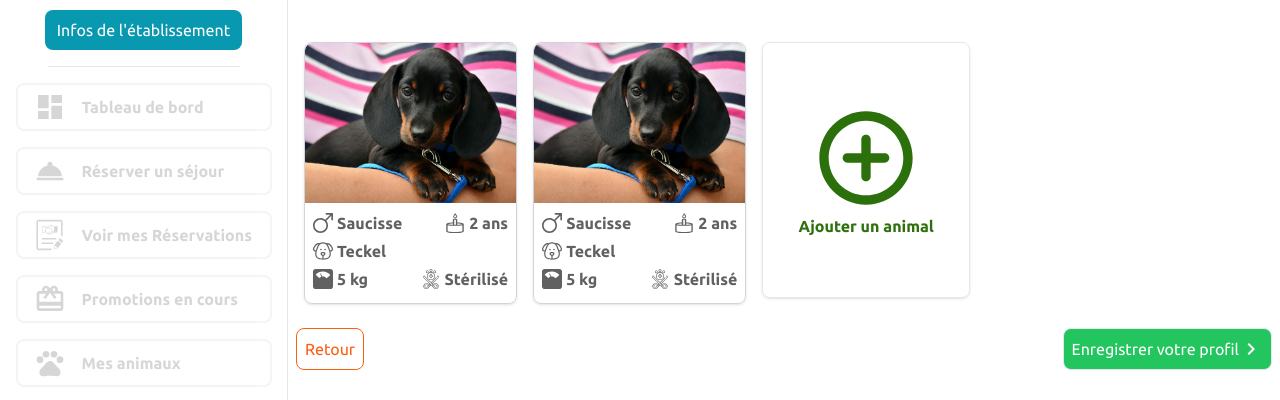
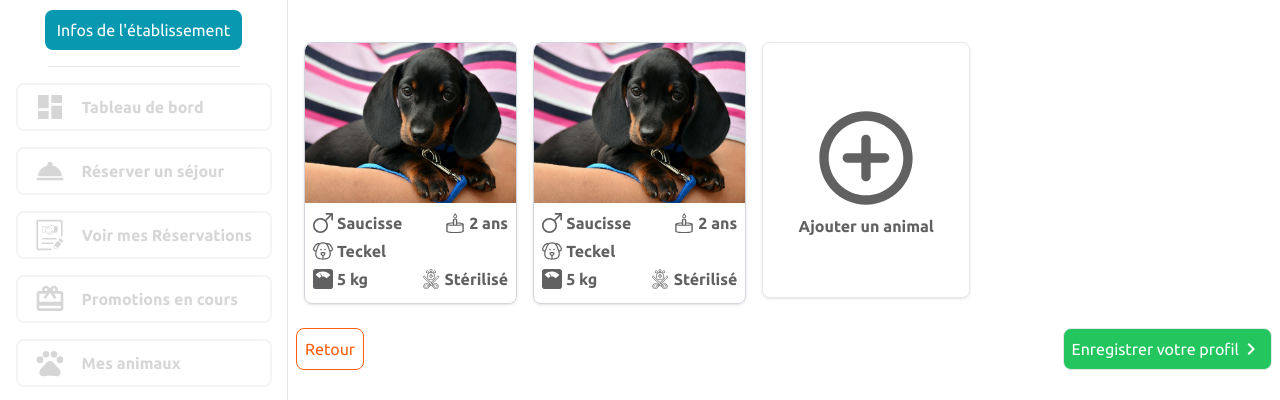
Before and after one commit to 0ri0n09/test_tailwind, a website: page tailwind-master/public/new_profile_step_3.html in a window 1280 px wide. Shown: the part 155-555 px from the top of the page. Drawn offline with nearby package versions, Linux system fonts and the light colour scheme.

Commit message:
little fixes

```diff
--- a/tailwind-master/public/new_profile_step_3.html
+++ b/tailwind-master/public/new_profile_step_3.html
@@ -178,8 +178,8 @@
                 <!-- Card Add -->
                 <button onclick="openModal('modal');" class="w-52 h-64 m-2 flex-shrink-0 rounded rounded-lg overflow-hidden border border-gray-200 shadow transform transition-transform hover:scale-105 hover:bg-green-200 shadow">
                     <div class="flex flex-col items-center justify-center w-full h-full">
-                        <img class="w-28 h-28 fgSucessSvg" src="icons/round-add_circle_outline.svg">
-                        <label class="mx-2 text-[--color-fgSuccess] font-bold">Ajouter un animal</label>
+                        <img class="w-28 h-28 fgSoftSvg" src="icons/round-add_circle_outline.svg" alt="add">
+                        <label class="mx-2 text-[--color-fgSoft] font-bold">Ajouter un animal</label>
                     </div>
                 </button>
                 <!-- Card Add END-->
```
Also changed, not shown: tailwind-master/public/new_profile_step_1.html (+1 -1 lines).
